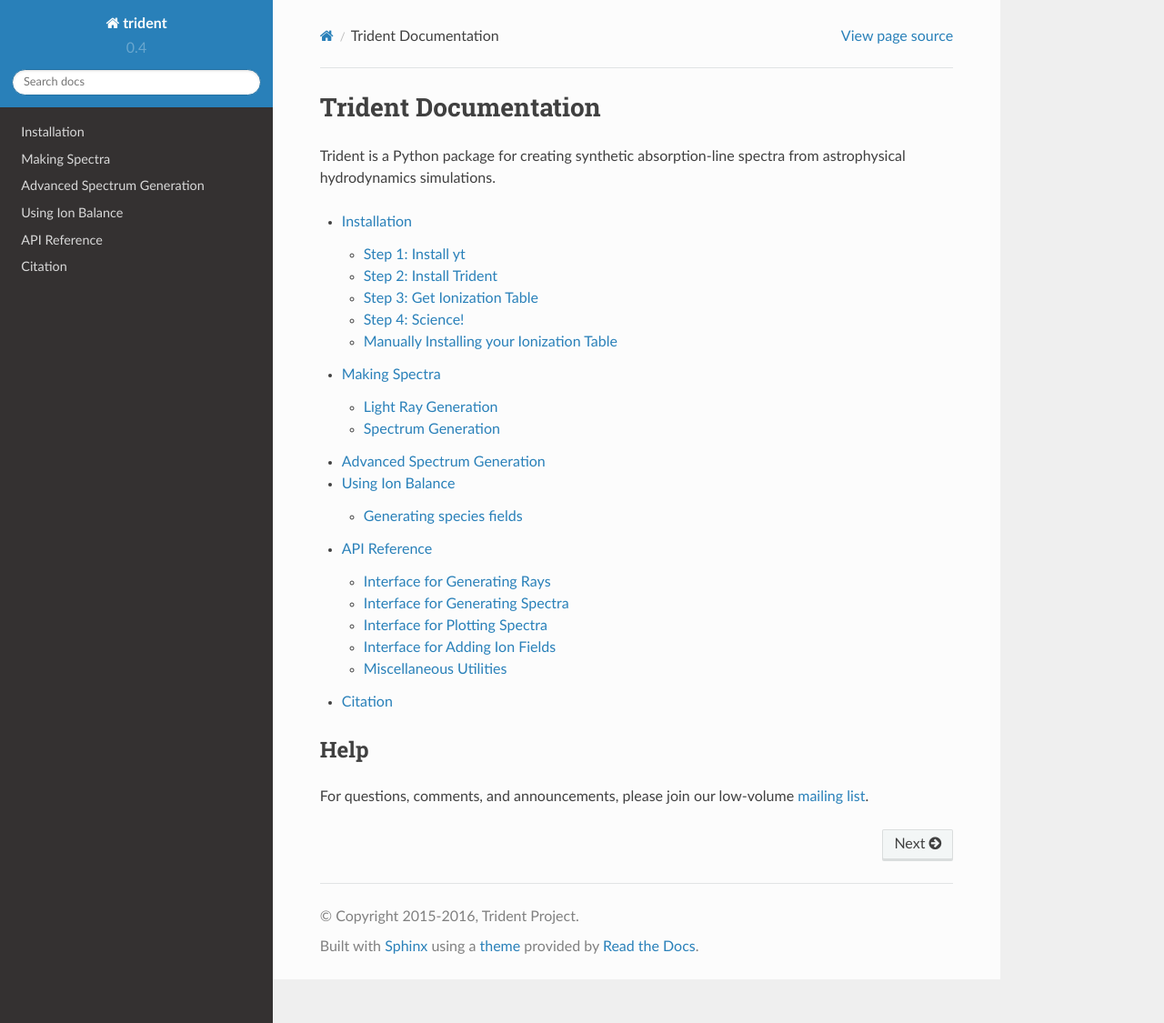
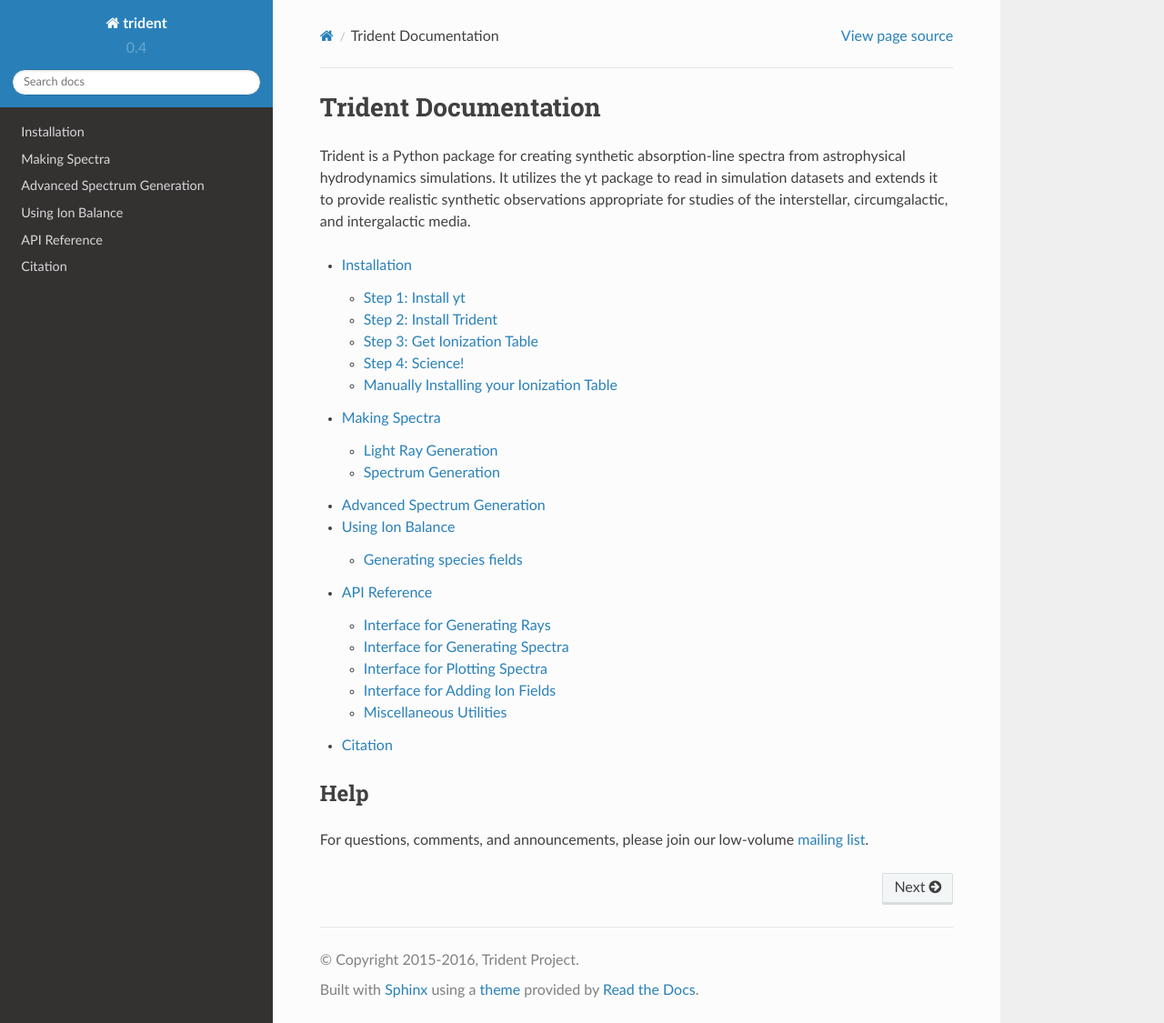
Before and after one commit to trident-project/trident, a Sphinx documentation site: the page built from doc/source/index.rst, in a window 1280 px wide and 1125 px high. Shown: the whole window at 91% size. Built offline with Sphinx 7.4.7 and the Read the Docs theme 2.0.0, drawn with Linux system fonts in a browser that asks for light colours.

Commit message:
Updating main page of docs.

```diff
--- a/doc/source/index.rst
+++ b/doc/source/index.rst
@@ -2,7 +2,10 @@ Trident Documentation
 =====================
 
 Trident is a Python package for creating synthetic absorption-line spectra
-from astrophysical hydrodynamics simulations.
+from astrophysical hydrodynamics simulations.  It utilizes the yt package
+to read in simulation datasets and extends it to provide realistic
+synthetic observations appropriate for studies of the interstellar,
+circumgalactic, and intergalactic media.
 
 .. toctree::
    :maxdepth: 2
```
